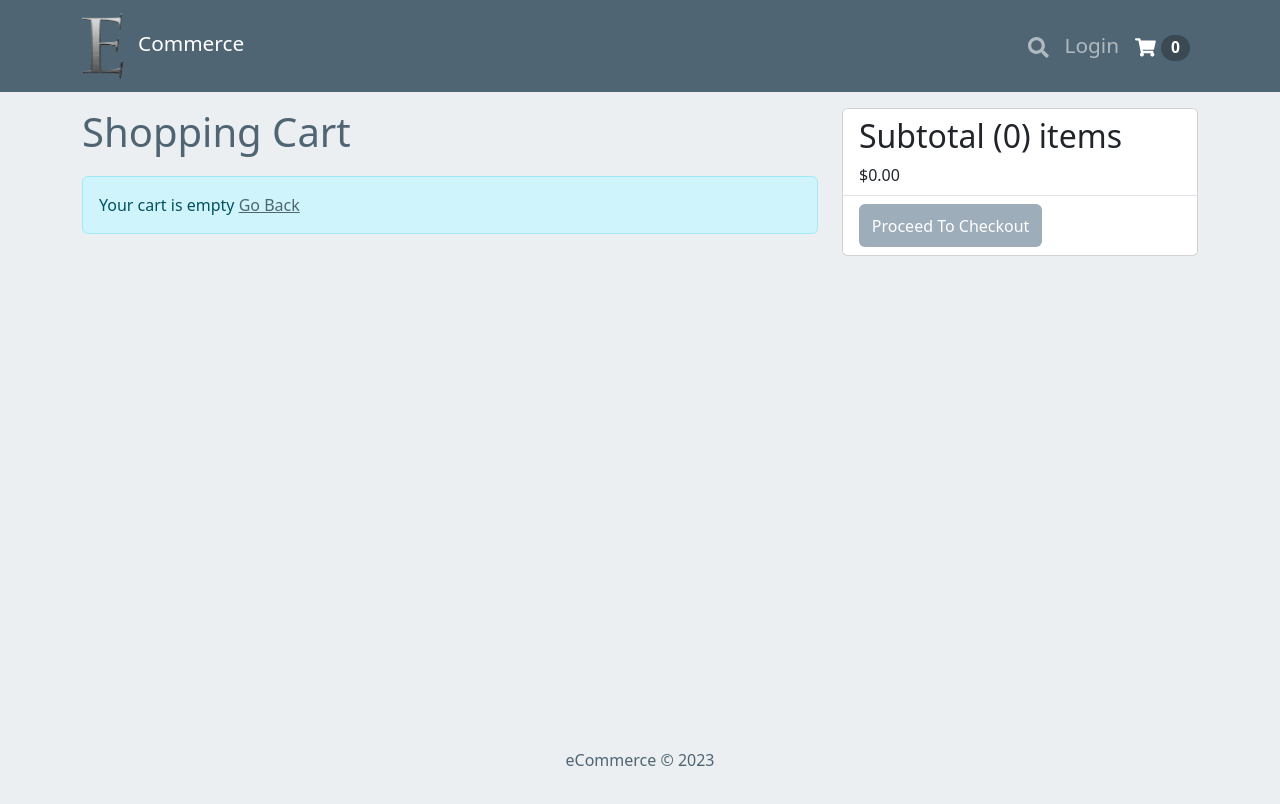
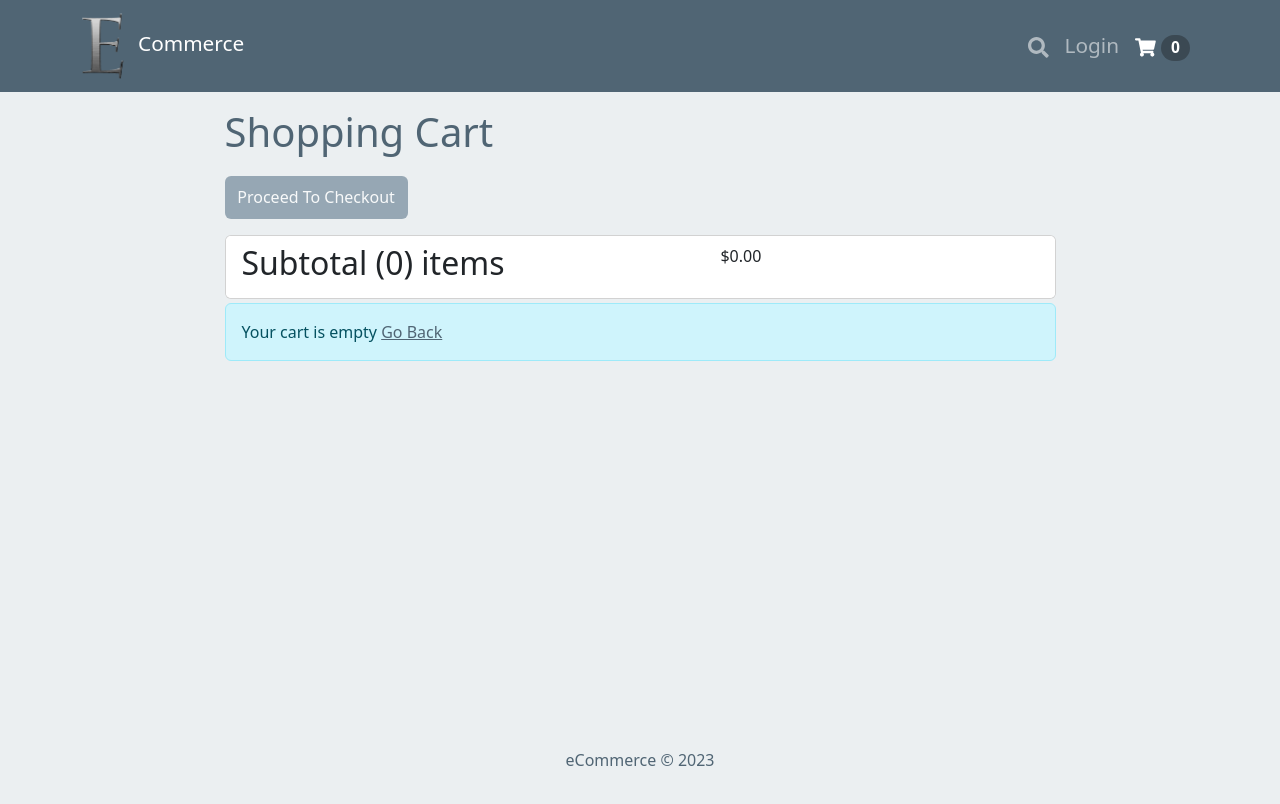
Before and after one commit to ArmanBarseghyan83/eCommerce-MERN, a React (Create React App) app in the folder frontend/: page /cart in a window 1280 px wide. Built offline with nearby package versions, Linux system fonts and the light colour scheme.

Commit message:
CartScreen, OrdrScreen, and ProfileScreen refactored

```diff
--- a/frontend/src/components/ProductCarousel.js
+++ b/frontend/src/components/ProductCarousel.js
@@ -1,22 +1,25 @@
 import { Link } from 'react-router-dom';
-import { Carousel, Image } from 'react-bootstrap';
+import { Carousel, Image, Col } from 'react-bootstrap';
 import Message from './Message';
-import Loader from './Loader'
+import Loader from './Loader';
 import { useGetTopProductsQuery } from '../slices/productsApiSlice';
 
 const ProductCarousel = () => {
   const { data: products, isLoading, error } = useGetTopProductsQuery();
 
-  return isLoading ? <Loader/> : error ? (
-    <Message variant='danger'>{error?.data?.message || error.error}</Message>
+  return isLoading ? (
+    <Loader />
+  ) : error ? (
+    <Message variant="danger">{error?.data?.message || error.error}</Message>
   ) : (
-    <Carousel pause='hover' className='bg-secondary mb-4'>
+    <Col md={12}>
+      <Carousel pause="hover" className="bg-secondary mb-4">
         {products.map((product) => (
           <Carousel.Item key={product._id}>
             <Link to={`/product/${product._id}`}>
               <Image src={product.image} alt={product.name} fluid />
-            <Carousel.Caption className='carousel-caption'>
-              <h2 className='text-white text-right'>
+              <Carousel.Caption className="carousel-caption">
+                <h2 className="text-white text-right">
                   {product.name} (${product.price})
                 </h2>
               </Carousel.Caption>
@@ -24,6 +27,7 @@ const ProductCarousel = () => {
           </Carousel.Item>
         ))}
       </Carousel>
+    </Col>
   );
 };
 
--- a/frontend/src/screens/CartScreen.js
+++ b/frontend/src/screens/CartScreen.js
@@ -39,19 +39,48 @@ const CartScreen = () => {
   };
 
   useEffect(() => {
-    window.scrollTo(0, 0)
-  }, [])
+    window.scrollTo(0, 0);
+  }, []);
 
   return (
+    <Row className="justify-content-center">
+      <Meta title="Cart" />
+      <Col xl={9}>
+        <h1 style={{ marginBottom: '20px' }}>Shopping Cart</h1>
+        <Button
+          type="button"
+          className="btn mb-3"
+          disabled={cartItems.length === 0}
+          onClick={checkoutHandler}
+        >
+          Proceed To Checkout
+        </Button>
+        <Card className='mb-1'>
+          <ListGroup variant="flush">
+            <ListGroup.Item>
               <Row>
-      <Meta title="Cart"/>
-      <Col md={8}>
-        <h1 style={{ marginBottom: '20px' }}>Shopping Cart</h1>
+                <Col sm={7}>
+                  <h2>
+                    Subtotal (
+                    {cartItems.reduce((acc, item) => acc + item.qty, 0)}) items
+                  </h2>
+                </Col>
+                <Col sm={2}>
+                  $
+                  {cartItems
+                    .reduce((acc, item) => acc + item.qty * item.price, 0)
+                    .toFixed(2)}
+                </Col>
+              </Row>
+            </ListGroup.Item>
+          </ListGroup>
+        </Card>
         {cartItems.length === 0 ? (
           <Message>
             Your cart is empty <Link to="/">Go Back</Link>
           </Message>
         ) : (
+          <Card>
             <ListGroup variant="flush">
               {cartItems.map((item) => (
                 <ListGroup.Item key={item._id}>
@@ -59,11 +88,11 @@ const CartScreen = () => {
                     <Col md={2}>
                       <Image src={item.image} alt={item.name} fluid rounded />
                     </Col>
-                  <Col md={3}>
+                    <Col md={5}>
                       <Link to={`/product/${item._id}`}>{item.name}</Link>
                     </Col>
                     <Col md={2}>${item.price}</Col>
-                  <Col md={2}>
+                    <Col md={2} xs={4}>
                       <Form.Control
                         as="select"
                         value={item.qty}
@@ -78,46 +107,18 @@ const CartScreen = () => {
                         ))}
                       </Form.Control>
                     </Col>
-                  <Col md={2}>
-                    <Button
-                      type="button"
-                      variant="light"
+                    <Col xs={1} className="text-center">
+                      <FaTrash
+                        style={{ color: 'red', cursor: 'pointer' }}
                         onClick={() => removeFromCartHandler(item._id)}
-                    >
-                      <FaTrash />
-                    </Button>
+                      />
                     </Col>
                   </Row>
                 </ListGroup.Item>
               ))}
             </ListGroup>
+          </Card>
         )}
-      </Col>
-      <Col md={4}>
-        <Card>
-          <ListGroup variant="flush">
-            <ListGroup.Item>
-              <h2>
-                Subtotal ({cartItems.reduce((acc, item) => acc + item.qty, 0)})
-                items
-              </h2>
-              $
-              {cartItems
-                .reduce((acc, item) => acc + item.qty * item.price, 0)
-                .toFixed(2)}
-            </ListGroup.Item>
-            <ListGroup.Item>
-              <Button
-                type="button"
-                className="btn-block"
-                disabled={cartItems.length === 0}
-                onClick={checkoutHandler}
-              >
-                Proceed To Checkout
-              </Button>
-            </ListGroup.Item>
-          </ListGroup>
-        </Card>
       </Col>
     </Row>
   );
--- a/frontend/src/screens/OrderScreen.js
+++ b/frontend/src/screens/OrderScreen.js
@@ -41,7 +41,7 @@ const OrderScreen = () => {
   } = useGetPaypalClientIdQuery();
 
   useEffect(() => {
-    window.scrollTo(0, 0)
+    window.scrollTo(0, 0);
     if (!errorPayPal && !loadingPayPal && paypal.clientId) {
       // From @paypal/react-paypal-js docs
       const loadPaypalScript = async () => {
@@ -107,12 +107,13 @@ const OrderScreen = () => {
     <Message variant="danger">{error?.data?.message || error}</Message>
   ) : (
     <>
-      <h1>Order {order._id}</h1>
+      <h2>Order {order._id}</h2>
       <Row>
-        <Col md={8}>
+        <Col md={7}>
+          <Card>
             <ListGroup variant="flush">
               <ListGroup.Item>
-              <h2>Shipping</h2>
+                <h3>Shipping</h3>
                 <p>
                   <strong>Name: </strong> {order.user.name}
                 </p>
@@ -136,7 +137,7 @@ const OrderScreen = () => {
               </ListGroup.Item>
 
               <ListGroup.Item>
-              <h2>Payment Method</h2>
+                <h3>Payment Method</h3>
                 <p>
                   <strong>Method: </strong>
                   {order.paymentMethod}
@@ -171,7 +172,8 @@ const OrderScreen = () => {
                             </Link>
                           </Col>
                           <Col md={4}>
-                          {item.qty} x ${item.price} = ${item.qty * item.price}
+                            {item.qty} x ${item.price} = $
+                            {item.qty * item.price}
                           </Col>
                         </Row>
                       </ListGroup.Item>
@@ -180,8 +182,9 @@ const OrderScreen = () => {
                 )}
               </ListGroup.Item>
             </ListGroup>
+          </Card>
         </Col>
-        <Col md={4}>
+        <Col md={5}>
           <Card>
             <ListGroup variant="flush">
               <ListGroup.Item>
--- a/frontend/src/screens/ProfileScreen.js
+++ b/frontend/src/screens/ProfileScreen.js
@@ -2,7 +2,7 @@ import React, { useState, useEffect } from 'react';
 import { Table, Form, Button, Row, Col } from 'react-bootstrap';
 import { LinkContainer } from 'react-router-bootstrap';
 import { useDispatch, useSelector } from 'react-redux';
-import { FaTimes } from 'react-icons/fa';
+import { FaTimes, FaCheck } from 'react-icons/fa';
 
 import { toast } from 'react-toastify';
 import Message from '../components/Message';
@@ -46,12 +46,12 @@ const ProfileScreen = () => {
   };
 
   useEffect(() => {
-    window.scrollTo(0, 0)
-  }, [])
+    window.scrollTo(0, 0);
+  }, []);
 
   return (
     <Row>
-      <Col md={3}>
+      <Col md={4}>
         <h2>User Profile</h2>
 
         <Form onSubmit={submitHandler}>
@@ -101,7 +101,7 @@ const ProfileScreen = () => {
           {loadingUpdateProfile && <Loader />}
         </Form>
       </Col>
-      <Col md={9}>
+      <Col md={8}>
         <h2>My Orders</h2>
         {isLoading ? (
           <Loader />
@@ -110,10 +110,9 @@ const ProfileScreen = () => {
             {error?.data?.message || error.error}
           </Message>
         ) : (
-          <Table striped hover responsive className="table-sm">
+          <Table striped bordered hover responsive className="table-sm">
             <thead>
               <tr>
-                <th>ID</th>
                 <th>DATE</th>
                 <th>TOTAL</th>
                 <th>PAID</th>
@@ -124,28 +123,28 @@ const ProfileScreen = () => {
             <tbody>
               {orders.map((order) => (
                 <tr key={order._id}>
-                  <td>{order._id}</td>
                   <td>{order.createdAt.substring(0, 10)}</td>
                   <td>{order.totalPrice}</td>
                   <td>
                     {order.isPaid ? (
-                      order.paidAt.substring(0, 10)
+                      <FaCheck style={{ color: 'green' }}/>
                     ) : (
                       <FaTimes style={{ color: 'red' }} />
                     )}
                   </td>
                   <td>
                     {order.isDelivered ? (
-                      order.deliveredAt.substring(0, 10)
+                      <FaCheck style={{ color: 'green' }}/>
                     ) : (
                       <FaTimes style={{ color: 'red' }} />
                     )}
                   </td>
                   <td>
-                    <LinkContainer to={`/order/${order._id}`}>
-                      <Button className="btn-sm" variant="light">
-                        Details
-                      </Button>
+                    <LinkContainer
+                      to={`/order/${order._id}`}
+                      style={{ cursor: 'pointer' }}
+                    >
+                      <p>Details</p>
                     </LinkContainer>
                   </td>
                 </tr>
--- a/frontend/src/screens/admin/OrderListScreen.js
+++ b/frontend/src/screens/admin/OrderListScreen.js
@@ -1,6 +1,6 @@
 import { useEffect } from 'react';
 import { LinkContainer } from 'react-router-bootstrap';
-import { Table, Button } from 'react-bootstrap';
+import { Table } from 'react-bootstrap';
 import { FaTimes, FaCheck } from 'react-icons/fa';
 import { useParams } from 'react-router-dom';
 import Message from '../../components/Message';
```
Lines whose indentation alone changed are shown as unchanged.
